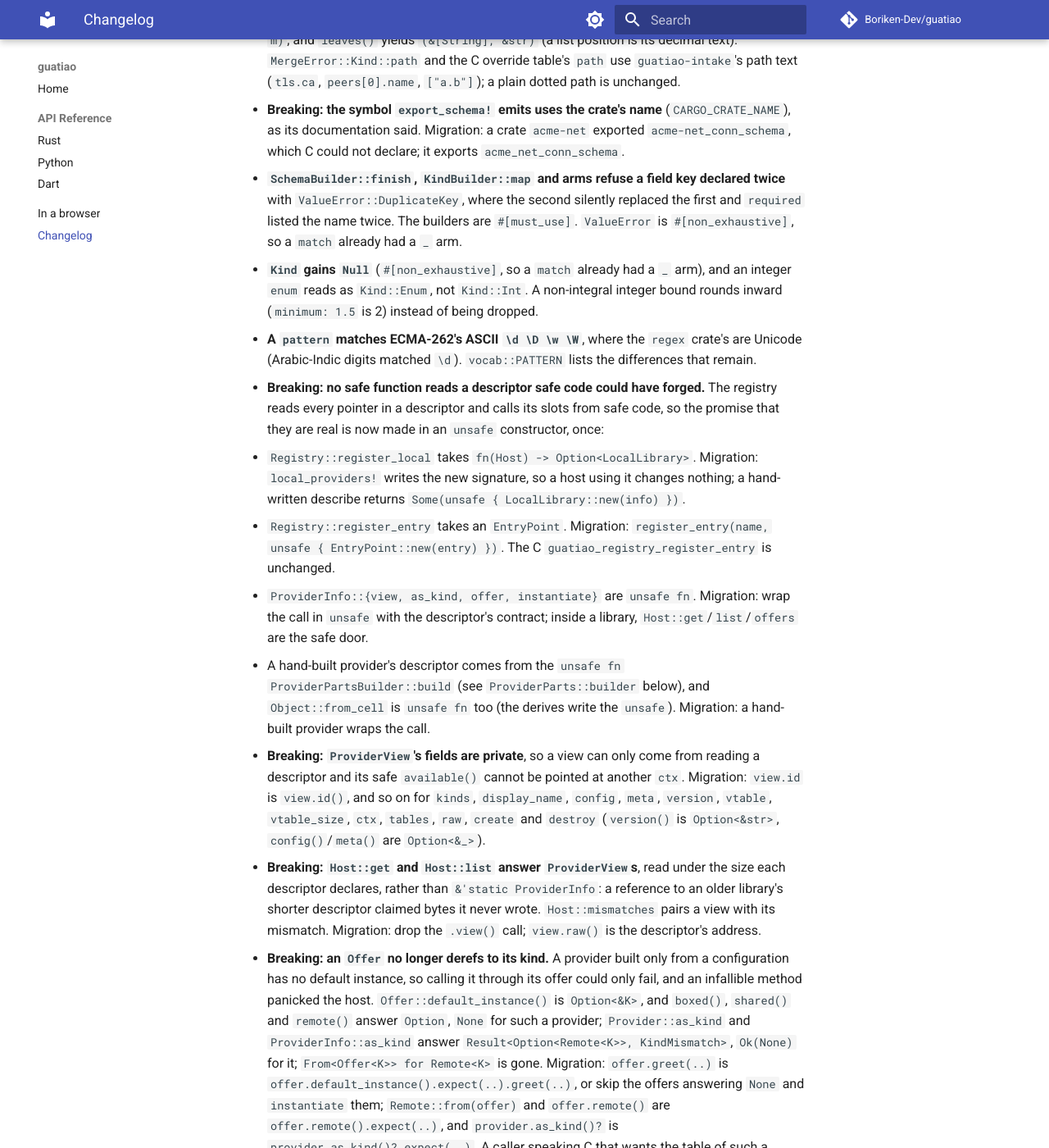
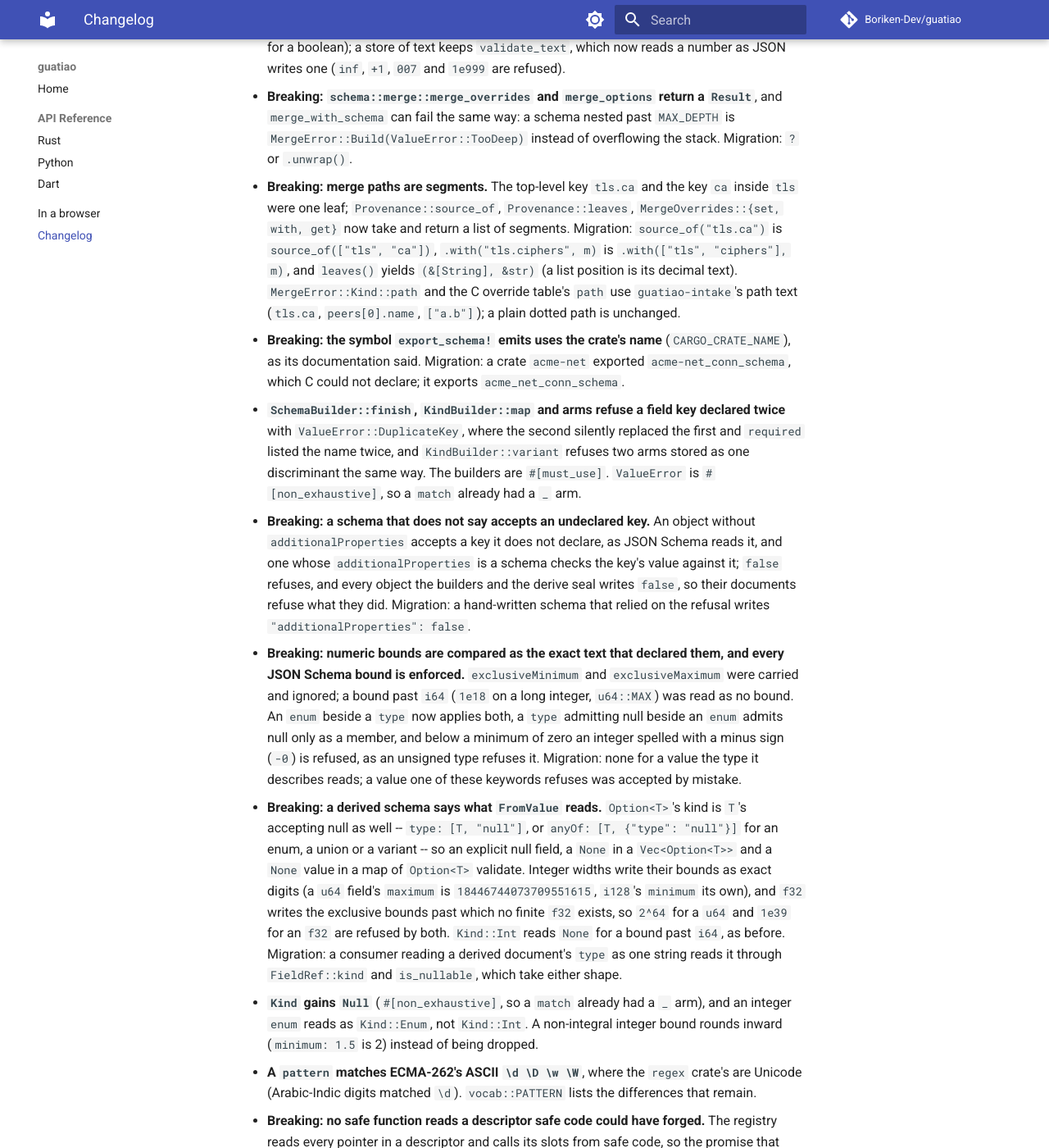
Before and after one commit to Boriken-Dev/guatiao, an MkDocs documentation site: the page built from docs/changelog.md, in a window 1280 px wide and 1400 px high, scrolled down 3814 px. Shown: the whole window at 82% size. Built offline with MkDocs 1.6.1 and Material for MkDocs 9.7.7, drawn with Linux system fonts in a browser that asks for light colours; comment, search, counter and statistics services are not loaded; some of the changed text lies outside the part shown.

Commit message:
docs: describe the schema and merge fixes in the header and changelog
The crate header's schema, derive, error and layering sections and the
changelog's Unreleased entries now say how a read schema without
additionalProperties is checked, how bounds compare, what Option<T>
writes, what redact hides under a union or a reference, how inline_refs
is budgeted, and that a Simple merge is bounded. ValueError's list
gains DuplicateKey, and Kind::Missing is described as what it now is:
the reading of a value that is not a schema.

```diff
--- a/CHANGELOG.md
+++ b/CHANGELOG.md
@@ -12,22 +12,37 @@
 - **`schema::redact(schema, &value, placeholder)`** (and `redact_in`):
   a copy of a value with every secret replaced -- each field whose schema
   sets `x-sensitive` or `writeOnly`, at any depth, through maps, lists and
-  a variant's selected arm. What the schema does not describe is hidden
-  too.
+  a variant's selected arm, and on the schema an optional wraps or any
+  `allOf` member. A value a union accepts is hidden when any accepting arm
+  is marked, and whole when the accepting arms would redact it
+  differently. What the schema does not describe is hidden too, a
+  discriminant that is not text included, and so is everything under a
+  `$ref`: run `inline_refs` first.
 - **`schema::inline_refs`** (and `inline_refs_in`): a copy of a schema with
   each local `$ref: "#/$defs/Name"` replaced by its definition, so the
   documents a serde-based generator writes are read as they are. A cycle,
   a remote reference or an undefined name stays as written and reads as a
-  kind to skip.
+  kind to skip. The copy is budgeted on what it copies, nodes plus bytes
+  of text (32 times the document plus 256 Ki), so definitions that name
+  each other twice stop growing; a reference naming a reference is
+  followed in place, not as a level of nesting; and under `default`,
+  `const`, `examples` and `enum` a `{"$ref": ..}` is data.
 - **The reader gives generator shapes their meaning.** `type: [T, "null"]`
   and `anyOf: [X, null]` read as an optional `T`/`X`
   (`FieldRef::is_nullable()`); `enum` of any type, a lone `const` and a
   `oneOf` of `const`s read as `Kind::Enum`, `choices()` listing strings and
-  numbers; `Kind::Null` is `type: "null"`; a shape not read at all is
-  `Kind::Unknown`, never `Kind::Missing`.
+  numbers; `Kind::Null` is `type: "null"`; a lone `allOf` member -- the
+  `{"description": .., "allOf": [{"$ref": ..}]}` written for a documented
+  field -- reads as that member. A shape not read at all, and a schema
+  that constrains nothing (`{}`, prose alone, an `allOf` of several, the
+  schema `true`, which is now a field too), is `Kind::Unknown`;
+  `Kind::Missing` is left for a value that is not a schema. Beside an
+  `enum`, a `type` admitting null makes a field nullable only when null is
+  a member.
 - **`schema::PATTERNS_ENFORCED`**: whether this build checks a `pattern`
-  (the `regex` feature). `vocab` gains `REF`, `DEFS` and `TYPE_NULL`, and
-  the C header their `GUATIAO_KEY_*` macros.
+  (the `regex` feature). `vocab` gains `REF`, `DEFS`, `TYPE_NULL`,
+  `ALL_OF`, `EXCLUSIVE_MINIMUM` and `EXCLUSIVE_MAXIMUM`, and the C header
+  their `GUATIAO_KEY_*` macros.
 - **`ValueError::DuplicateKey`**, the refusal of a field declared twice.
 
 - **`Text` and `Number` compare with `str`**, either way round
@@ -179,9 +194,38 @@
   it exports `acme_net_conn_schema`.
 - **`SchemaBuilder::finish`, `KindBuilder::map` and arms refuse a field key
   declared twice** with `ValueError::DuplicateKey`, where the second
-  silently replaced the first and `required` listed the name twice. The
-  builders are `#[must_use]`. `ValueError` is `#[non_exhaustive]`, so a
-  `match` already had a `_` arm.
+  silently replaced the first and `required` listed the name twice, and
+  `KindBuilder::variant` refuses two arms stored as one discriminant the
+  same way. The builders are `#[must_use]`. `ValueError` is
+  `#[non_exhaustive]`, so a `match` already had a `_` arm.
+- **Breaking: a schema that does not say accepts an undeclared key.** An
+  object without `additionalProperties` accepts a key it does not
+  declare, as JSON Schema reads it, and one whose `additionalProperties`
+  is a schema checks the key's value against it; `false` refuses, and
+  every object the builders and the derive seal writes `false`, so their
+  documents refuse what they did. Migration: a hand-written schema that
+  relied on the refusal writes `"additionalProperties": false`.
+- **Breaking: numeric bounds are compared as the exact text that declared
+  them, and every JSON Schema bound is enforced.** `exclusiveMinimum` and
+  `exclusiveMaximum` were carried and ignored; a bound past `i64` (`1e18`
+  on a long integer, `u64::MAX`) was read as no bound. An `enum` beside a
+  `type` now applies both, a `type` admitting null beside an `enum` admits
+  null only as a member, and below a minimum of zero an integer spelled
+  with a minus sign (`-0`) is refused, as an unsigned type refuses it.
+  Migration: none for a value the type it describes reads; a value one of
+  these keywords refuses was accepted by mistake.
+- **Breaking: a derived schema says what `FromValue` reads.**
+  `Option<T>`'s kind is `T`'s accepting null as well -- `type: [T,
+  "null"]`, or `anyOf: [T, {"type": "null"}]` for an enum, a union or a
+  variant -- so an explicit null field, a `None` in a `Vec<Option<T>>` and
+  a `None` value in a map of `Option<T>` validate. Integer widths write
+  their bounds as exact digits (a `u64` field's `maximum` is
+  `18446744073709551615`, `i128`'s `minimum` its own), and `f32` writes
+  the exclusive bounds past which no finite `f32` exists, so `2^64` for a
+  `u64` and `1e39` for an `f32` are refused by both. `Kind::Int` reads
+  `None` for a bound past `i64`, as before. Migration: a consumer reading
+  a derived document's `type` as one string reads it through
+  `FieldRef::kind` and `is_nullable`, which take either shape.
 - **`Kind` gains `Null`** (`#[non_exhaustive]`, so a `match` already had a
   `_` arm), and an integer `enum` reads as `Kind::Enum`, not `Kind::Int`.
   A non-integral integer bound rounds inward (`minimum: 1.5` is 2) instead
@@ -378,6 +422,16 @@
 
 ### Fixed
 
+- **A `Simple` merge of two lists nested past `MAX_DEPTH` is
+  `MergeError::Build(TooDeep)`** (`GUATIAO_ERR_BAD_VALUE` from
+  `guatiao_merge`), where it overflowed the stack; and a stored absent map
+  entry or list element keeps the earlier value under `Simple`, as it did
+  under `Substitute` and `Deep`, instead of overwriting it with the absent
+  marker.
+- **`validate_map` checks a root that is not a declared object as the
+  value it describes**, so a provider configured by a tagged enum accepts
+  that enum's own value instead of refusing its discriminant as an
+  unknown field.
 - Merge provenance named the wrong layer when a later layer held an absent
   value (it claimed a leaf it did not set) and after a `Simple`-mode
   replace (the replaced subtree's leaves stayed attributed to the layer
```
Also changed, not shown: crates/guatiao/AGENTS.md (+53 -17 lines), 1 other file.
